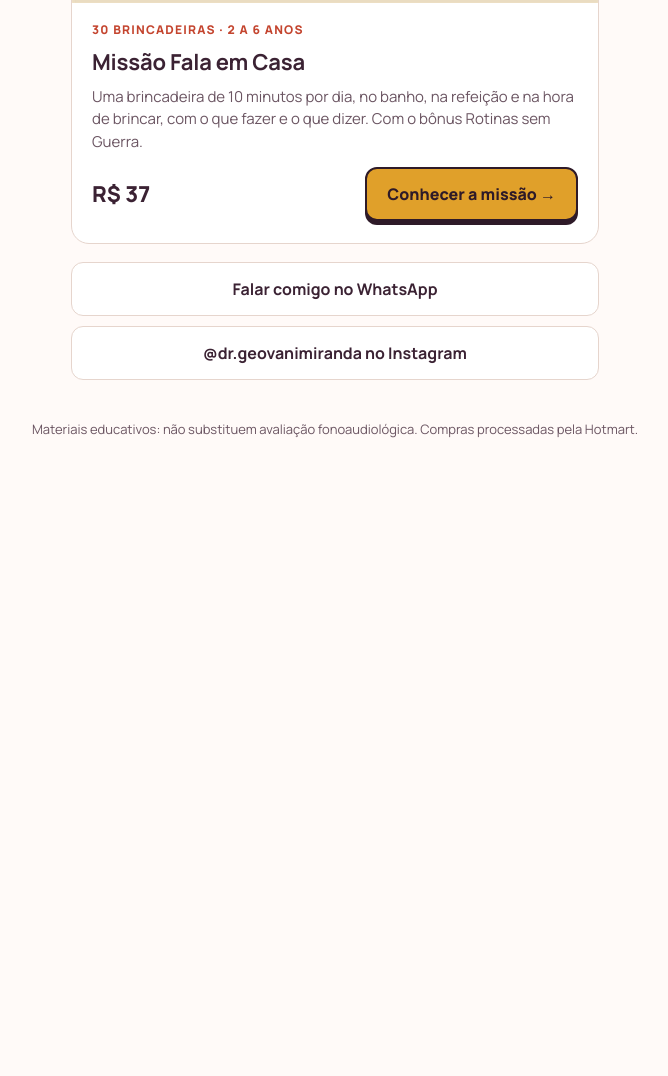
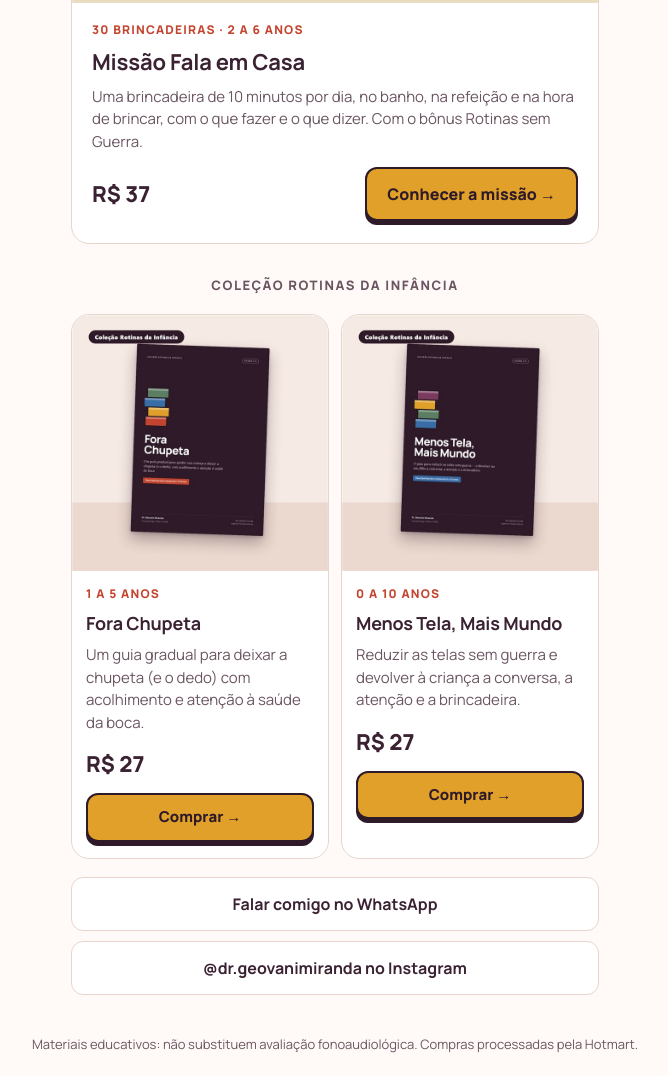
Before and after one commit to geoprm/biblioteca, a plain HTML site: page index.html in a window 1280 px wide. Shown: the part 1495-2571 px from the top of the page, without its empty margins (305-973 px from the left). Before the commit the page ends 1965 px from the top, so only its background shows below. Drawn offline with Linux system fonts and the light colour scheme.

Commit message:
Biblioteca: Fora Chupeta e Menos Tela, Mais Mundo
Co-Authored-By: Claude Opus 5.5 <noreply@anthropic.com>

```diff
--- a/index.html
+++ b/index.html
@@ -37,6 +37,12 @@
   .botao:focus-visible { outline: 3px solid #3A6EA8; outline-offset: 3px; }
   .contato { text-align: center; display: grid; gap: 10px; }
   .contato a { display: block; padding: 14px; border-radius: 12px; border: 1.5px solid var(--linha); background: #fff; font-weight: 700; text-decoration: none; }
+  .colecao-titulo { margin: 14px 0 0; font-size: 13px; font-weight: 800; letter-spacing: .12em; text-transform: uppercase; color: var(--suave); text-align: center; }
+  .dupla { display: grid; grid-template-columns: 1fr 1fr; gap: 12px; }
+  .dupla .produto h2 { font-size: 18px; }
+  .dupla .corpo { padding: 14px 14px 16px; }
+  .dupla .linha { flex-direction: column; align-items: stretch; }
+  .dupla .botao { justify-content: center; font-size: 15px; padding: 11px 14px; }
   footer { text-align: center; font-size: 13px; color: var(--suave); padding: 0 16px 30px; }
 </style>
 </head>
@@ -65,6 +71,27 @@
       <div class="linha"><span class="preco">R$ 37</span><a class="botao" href="https://geoprm.github.io/missao-fala-em-casa/?src=bio">Conhecer a missão →</a></div>
     </div>
   </article>
+  <h2 class="colecao-titulo">Coleção Rotinas da Infância</h2>
+  <div class="dupla">
+    <article class="produto">
+      <img src="img/fora-chupeta.jpg" alt="E-book Fora Chupeta" width="600" height="600">
+      <div class="corpo">
+        <span class="tag">1 a 5 anos</span>
+        <h2>Fora Chupeta</h2>
+        <p>Um guia gradual para deixar a chupeta (e o dedo) com acolhimento e atenção à saúde da boca.</p>
+        <div class="linha"><span class="preco">R$ 27</span><a class="botao" href="https://pay.hotmart.com/G108232252W?src=bio">Comprar →</a></div>
+      </div>
+    </article>
+    <article class="produto">
+      <img src="img/menos-tela.jpg" alt="E-book Menos Tela, Mais Mundo" width="600" height="600">
+      <div class="corpo">
+        <span class="tag">0 a 10 anos</span>
+        <h2>Menos Tela, Mais Mundo</h2>
+        <p>Reduzir as telas sem guerra e devolver à criança a conversa, a atenção e a brincadeira.</p>
+        <div class="linha"><span class="preco">R$ 27</span><a class="botao" href="https://pay.hotmart.com/J108232306M?src=bio">Comprar →</a></div>
+      </div>
+    </article>
+  </div>
   <div class="contato">
     <a href="https://wa.me/5574988617935">Falar comigo no WhatsApp</a>
     <a href="https://instagram.com/dr.geovanimiranda">@dr.geovanimiranda no Instagram</a>
```
Also changed, not shown: img/fora-chupeta.jpg (added), img/menos-tela.jpg (added).
